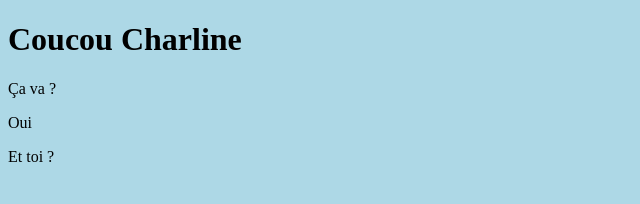
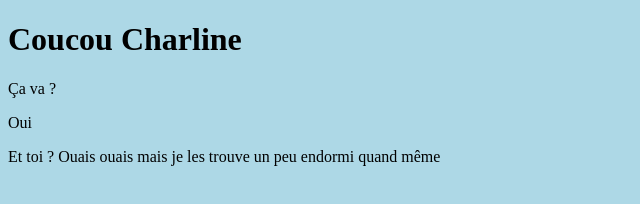
Before and after one commit to alexisben/mmi2024-git, a plain HTML site: page index.html in a window 1280 px wide. Shown: the whole page, without its empty margins (0-640 px from the left). Drawn offline with Linux system fonts and the light colour scheme.

Commit message:
Ajout d'un message

```diff
--- a/index.html
+++ b/index.html
@@ -11,6 +11,6 @@
     <h1>Coucou Charline</h1>
     <p>Ça va ?</p>
     <p>Oui</p>
-    <p>Et toi ?</p>
+    <p>Et toi ? Ouais ouais mais je les trouve un peu endormi quand même</p>
 </body>
 </html>
```
